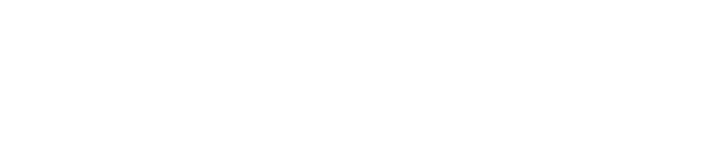
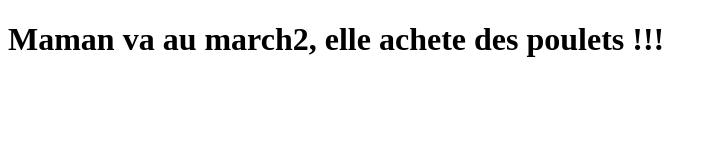
Before and after one commit to tine50/cours-git-github-Isepdd, a plain HTML site: page index.html in a window 1280 px wide. Shown: the whole page, without its empty margins (0-717 px from the left). Drawn offline with Linux system fonts and the light colour scheme.

Commit message:
Modification de notre fichier index.html

```diff
--- a/index.html
+++ b/index.html
@@ -7,6 +7,6 @@
     <title>Document</title>
 </head>
 <body>
-
+    <h1>Maman va au march2, elle achete des poulets !!!</h1>
 </body>
 </html>
```
Also changed, not shown: script.js (added), 1 other file.
